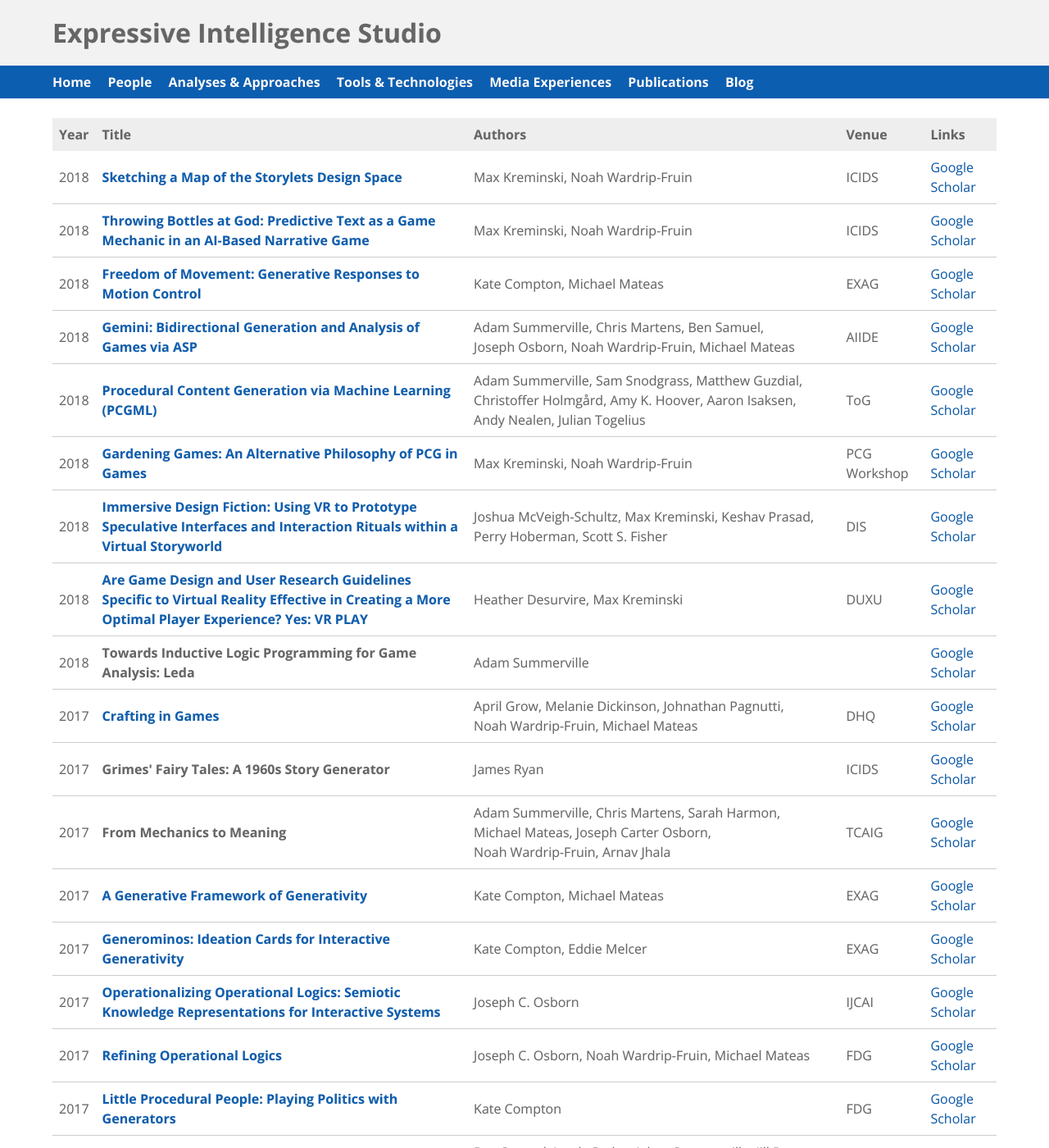
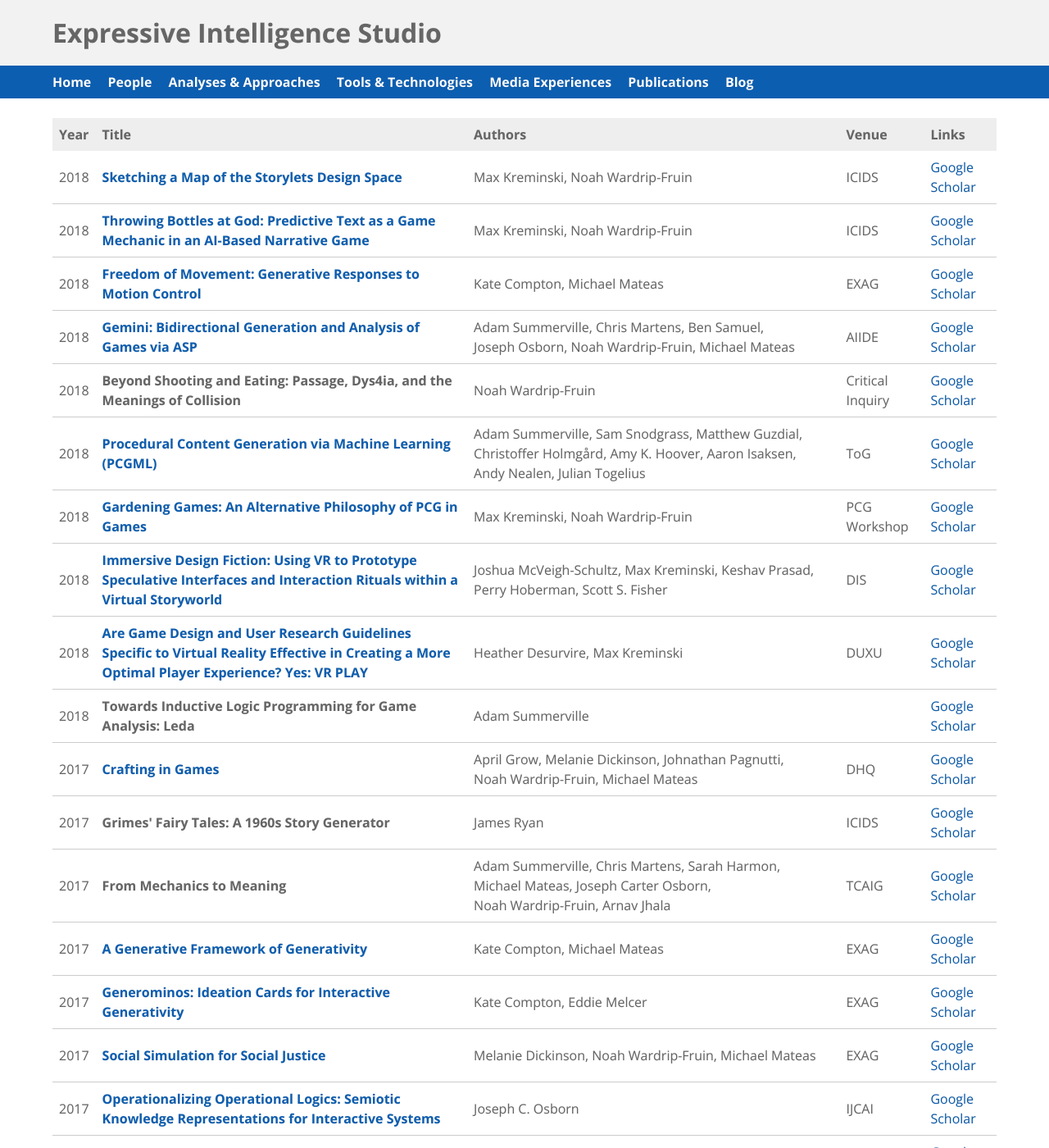
Before and after one commit to ExpressiveIntelligence/expressiveintelligence.github.io, a Jekyll site: the page built from publications/index.html, in a window 1280 px wide and 1400 px high. Shown: the whole window at 82% size. Built offline with Jekyll 4.4.1, drawn with Linux system fonts in a browser that asks for light colours.

Commit message:
Add Noah's Critical Inquiry article + Melanie's EXAG paper

```diff
--- a/_data/publications.json
+++ b/_data/publications.json
@@ -38,6 +38,15 @@
   "year": "2018",
   "venue": "AIIDE",
   "venue_long": "Artificial Intelligence and Interactive Digital Entertainment"
+},
+{
+  "title": "Beyond Shooting and Eating: Passage, Dys4ia, and the Meanings of Collision",
+  "url": "",
+  "authors": ["Noah Wardrip-Fruin"],
+  "year": "2018",
+  "venue": "Critical Inquiry",
+  "venue_long": "Critical Inquiry",
+  "tags": ["operational logics"]
 },
 {
   "title": "Procedural Content Generation via Machine Learning (PCGML)",
@@ -115,6 +124,14 @@
   "title": "Generominos: Ideation Cards for Interactive Generativity",
   "url": "http://www.galaxykate.com/pdfs/ComptonMelcerMateas-Generominos.pdf",
   "authors": ["Kate Compton", "Eddie Melcer"],
+  "year": "2017",
+  "venue": "EXAG",
+  "venue_long": "Experimental AI in Games"
+},
+{
+  "title": "Social Simulation for Social Justice",
+  "url": "https://www.aaai.org/ocs/index.php/AIIDE/AIIDE17/paper/viewFile/15917/15221",
+  "authors": ["Melanie Dickinson", "Noah Wardrip-Fruin", "Michael Mateas"],
   "year": "2017",
   "venue": "EXAG",
   "venue_long": "Experimental AI in Games"
```
